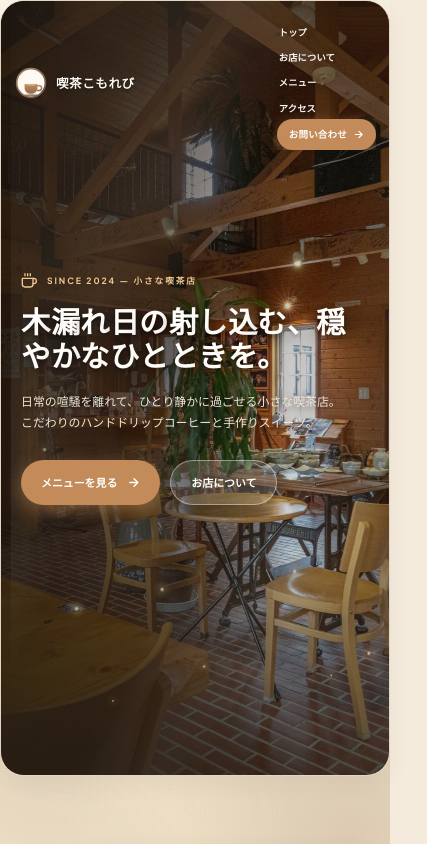
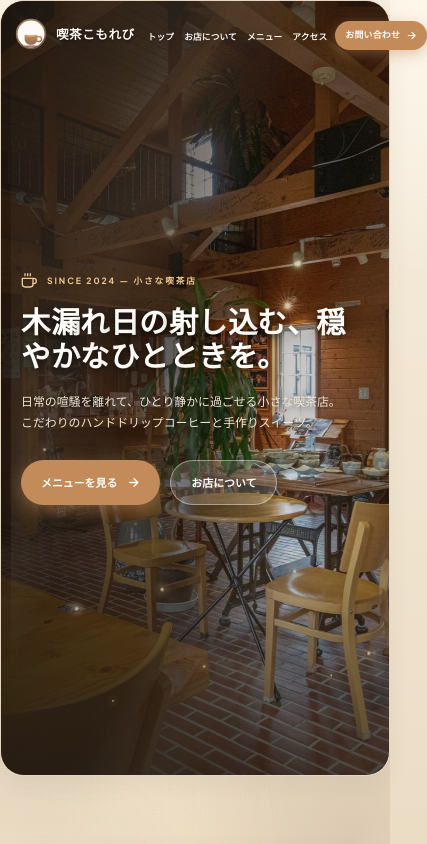
Before and after one commit to Bijay-officials/cafe-shop, a plain HTML site: page index.html in a window 390 px wide. Shown: the top 844 px of the page, 427 px wide, since content can reach past the window. Drawn offline with Linux system fonts and the light colour scheme; animation ran at ten frames a second; a web font is replaced by a local one.

Commit message:
edited mobile navi

```diff
--- a/index.html
+++ b/index.html
@@ -238,27 +238,13 @@
     /* ============================================================
        NAV
        ============================================================ */
-         /* ナビの文字が折り返さないようにする */
-      .nav-menu {
-        gap: 0;
-        flex-wrap: nowrap;
-        overflow-x: auto;
-        -webkit-overflow-scrolling: touch;
-        scrollbar-width: none;
-      }
-      .nav-menu::-webkit-scrollbar { display: none; }
-      .nav-menu li { flex-shrink: 0; }
-      .nav-menu a {
-        font-size: 0.6rem;
-        padding: 4px 5px;
-        white-space: nowrap;      /* ← 文字を折り返さない */
-        letter-spacing: 0.02em;
-      }
-      .btn-reserve {
-        padding: 6px 10px !important;
-        font-size: 0.62rem !important;
-        white-space: nowrap;
-      }
+    .nav-menu {
+      display: flex;
+      align-items: center;
+      gap: 6px;
+      list-style: none;
+    }
+
     .nav-menu a {
       font-family: var(--font-sans);
       font-size: 0.88rem;
@@ -1730,12 +1716,24 @@
       .logo { gap: 8px; }
       .logo-icon { width: 34px; height: 34px; }
       .logo .logo-text { font-size: 0.9rem; letter-spacing: 0.04em; }
-      .nav-menu { gap: 0; }
-      .nav-menu a { font-size: 0.66rem; padding: 5px 6px; }
+
+      /* モバイル専用：ナビの文字折り返し防止 */
+      .nav-menu {
+        gap: 0;
+        flex-wrap: nowrap;
+      }
+      .nav-menu li { flex-shrink: 0; }
+      .nav-menu a {
+        font-size: 0.62rem;
+        padding: 4px 5px;
+        white-space: nowrap;
+        letter-spacing: 0.02em;
+      }
       .btn-reserve {
-        padding: 7px 12px !important;
-        font-size: 0.68rem !important;
-        margin-left: 4px;
+        padding: 6px 10px !important;
+        font-size: 0.64rem !important;
+        white-space: nowrap;
+        margin-left: 3px;
       }
       .btn-reserve svg { width: 11px; height: 11px; }
 
```
